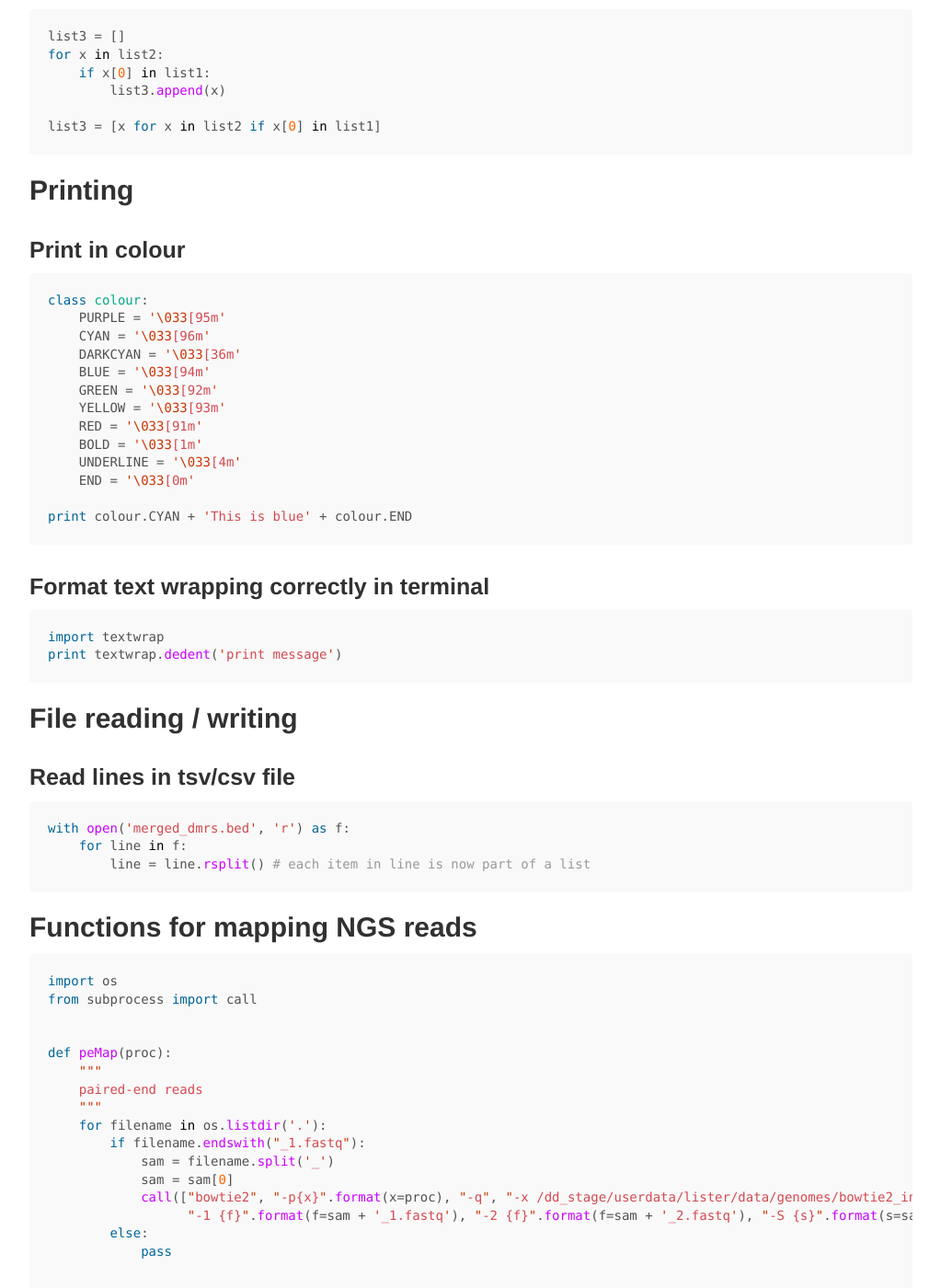
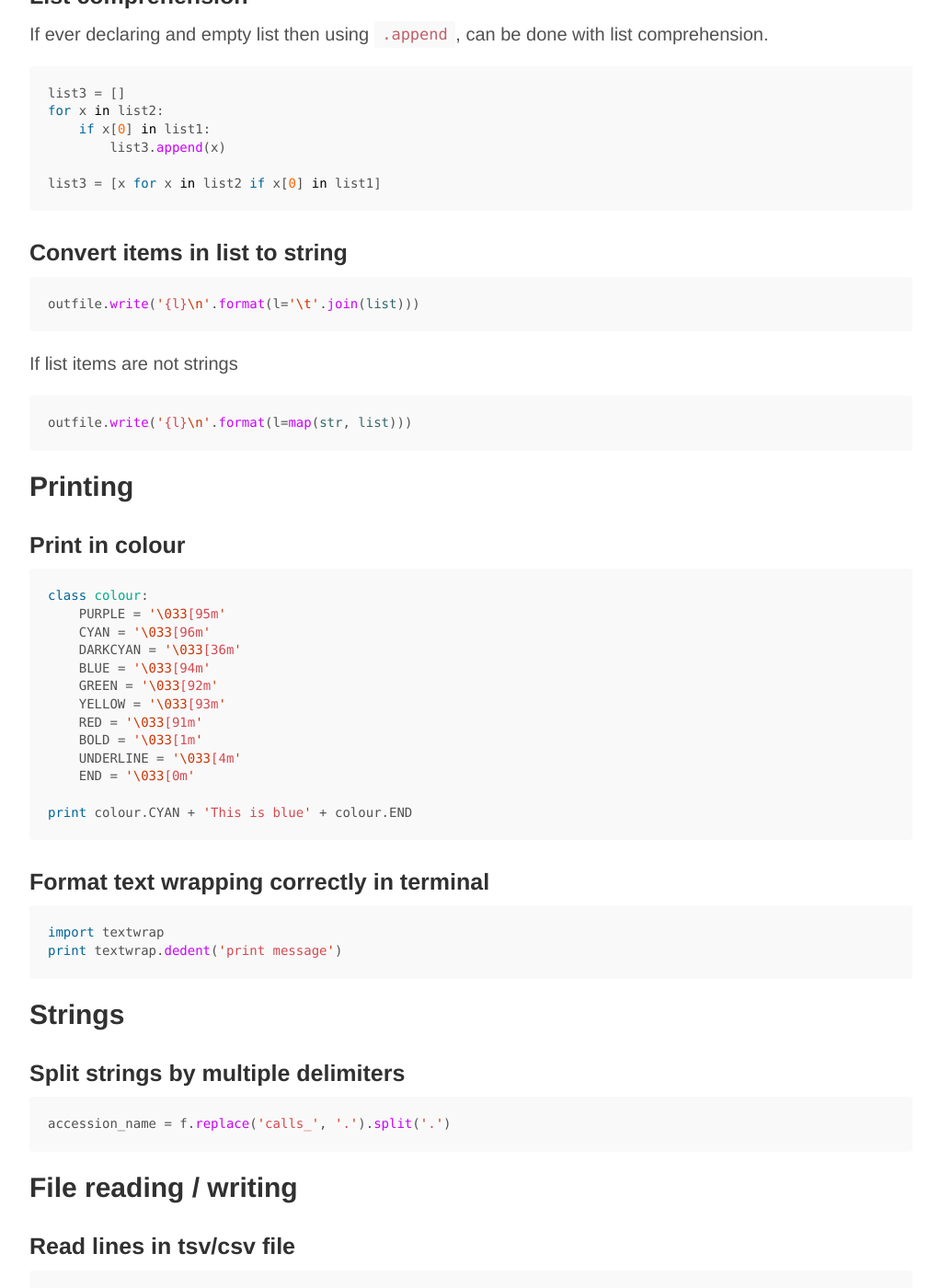
Before and after one commit to timoast/timoast.github.io, a Jekyll site: the page built from _posts/2014-08-25-UsefulPython.md, in a window 1280 px wide and 1400 px high, scrolled down 841 px. Shown: the whole window at 92% size, without its empty margins (128-1151 px from the left). Built offline with Jekyll 4.4.1, drawn with Linux system fonts in a browser that asks for light colours; Markdown is read by kramdown in place of the engine named in the settings; some of the changed text lies outside the part shown.

Commit message:
Added to useful python code

````diff
--- a/_posts/2014-08-25-UsefulPython.md
+++ b/_posts/2014-08-25-UsefulPython.md
@@ -39,6 +41,18 @@
         list3.append(x)
 
 list3 = [x for x in list2 if x[0] in list1]
+```
+
+### Convert items in list to string
+
+```python
+outfile.write('{l}\n'.format(l='\t'.join(list)))
+```
+
+If list items are not strings
+
+```python
+outfile.write('{l}\n'.format(l=map(str, list)))
 ```
 
 ## Printing
@@ -66,6 +80,13 @@
 ```python
 import textwrap
 print textwrap.dedent('print message')
+```
+## Strings
+
+### Split strings by multiple delimiters
+
+```python
+accession_name = f.replace('calls_', '.').split('.')
 ```
 
 ## File reading / writing
````
Also changed, not shown: other parts of _posts/2014-08-25-UsefulPython.md (+3 -1 lines), 3 other files.
